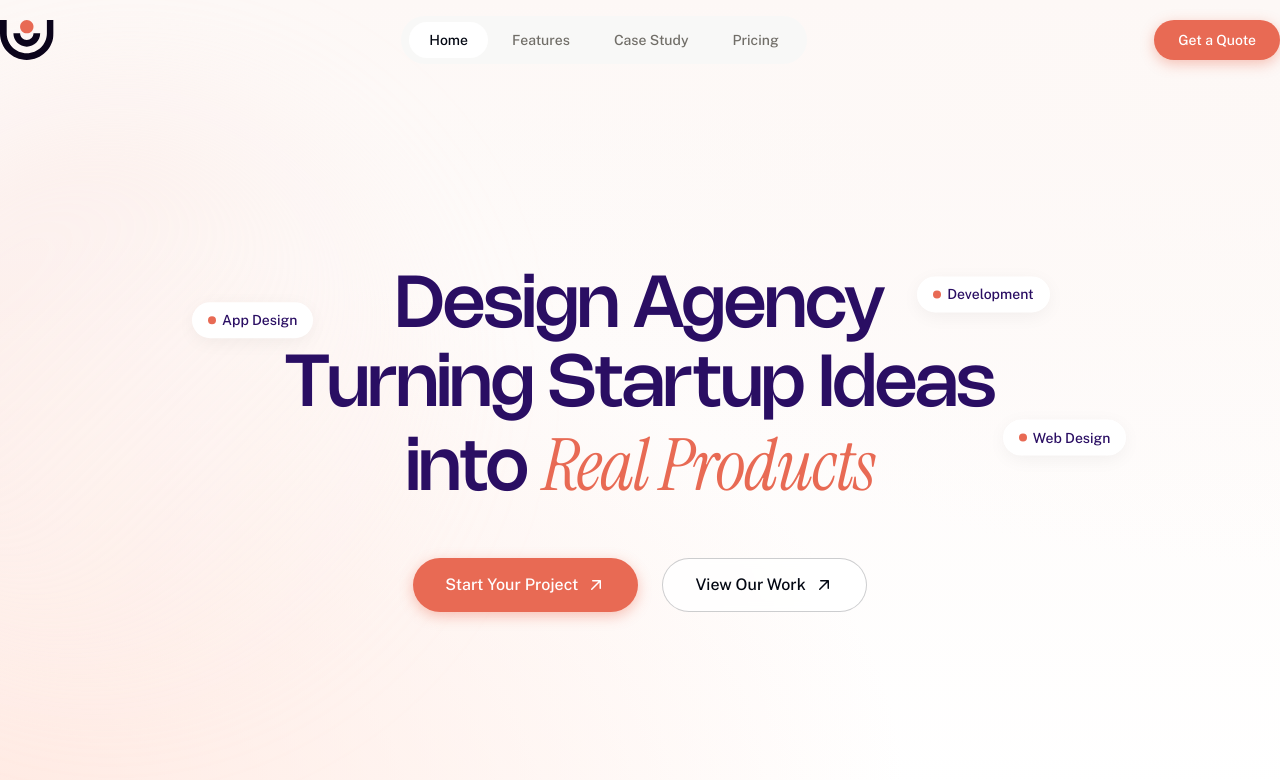
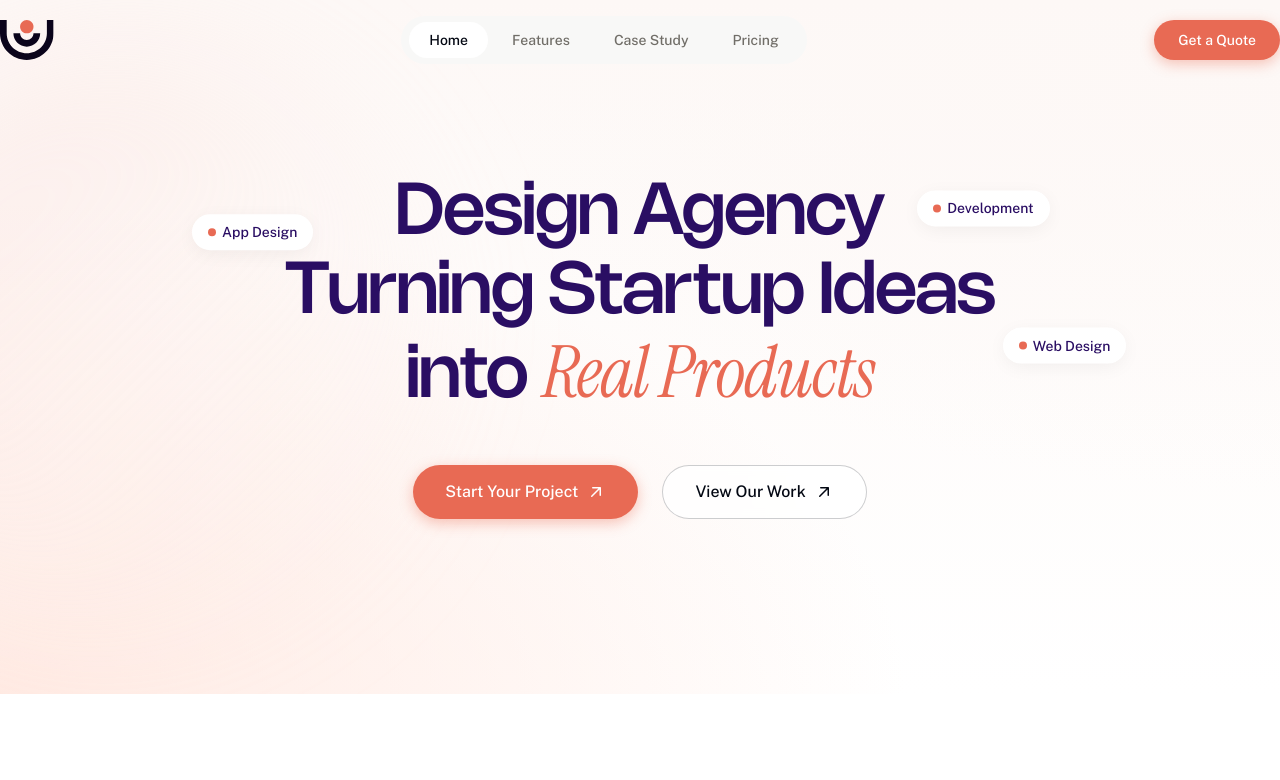
Before and after one commit to SparkStudio-Ltd/userlify, a Next.js app: page / in a window 1280 px wide. Shown: the top 780 px of the page. Built offline with nearby package versions, Linux system fonts and the light colour scheme; a web font is replaced by a local one.

Commit message:
fix: Remove deprecated compiler option from tsconfig

```diff
--- a/src/components/sections/HeroSection.tsx
+++ b/src/components/sections/HeroSection.tsx
@@ -66,13 +66,13 @@ export function HeroSection() {
   return (
     <section
       ref={heroRef}
-      className="bg-gradient-hero relative min-h-screen overflow-hidden pt-20"
+      className="bg-gradient-hero relative overflow-hidden"
     >
       {/* Background gradient orb */}
       <div className="absolute -left-40 top-1/2 h-[600px] w-[600px] -translate-y-1/2 rounded-full bg-gradient-to-br from-primary-200/40 via-primary-100/20 to-transparent blur-3xl" />
 
       <Container className="relative">
-        <div className="flex min-h-[calc(100vh-5rem)] flex-col items-center justify-center py-20 text-center">
+        <div className="flex min-h-[694px] flex-col items-center justify-center mx-auto text-center">
           {/* Floating Tags */}
           <div className="absolute inset-0 hidden lg:block">
             {floatingTags.map((tag, index) => (
--- a/tsconfig.json
+++ b/tsconfig.json
@@ -1,6 +1,5 @@
 {
   "compilerOptions": {
-    "ignoreDeprecations": "6.0",
     "target": "ES2022",
     "lib": ["dom", "dom.iterable", "esnext"],
     "allowJs": true,
```
